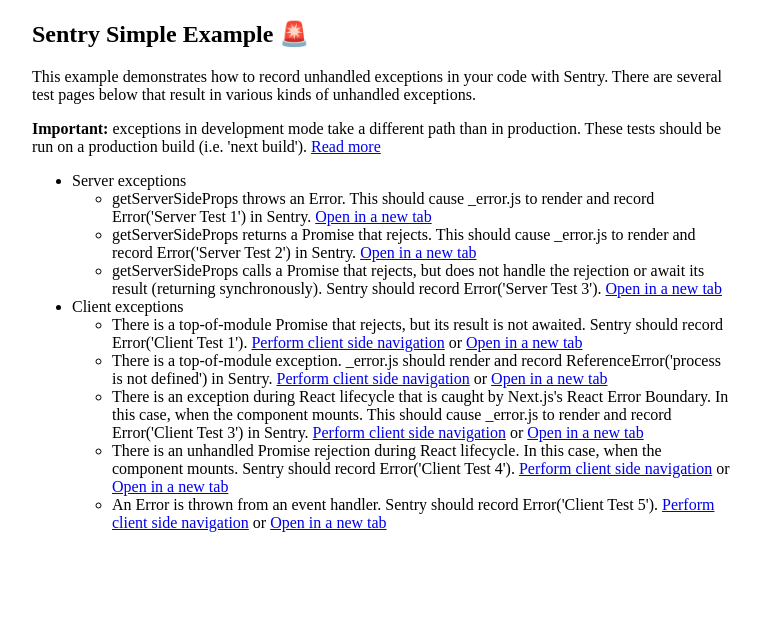
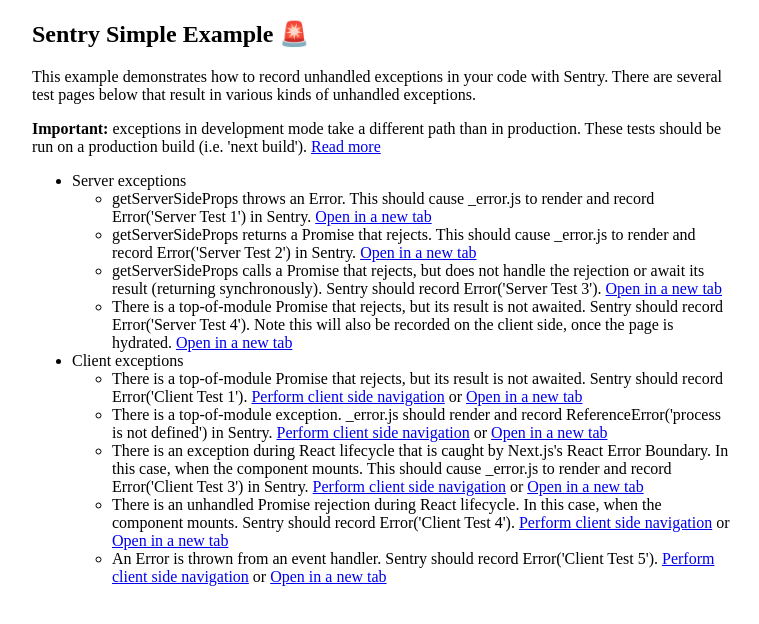
Before and after one commit to scefali/my-new-repo, a Next.js app: page / in a window 1280 px wide. Shown: the top 624 px of the page, without its empty margins (258-1017 px from the left). Built offline with nearby package versions, Linux system fonts and the light colour scheme.

Commit message:
Revert "fix"
This reverts commit f0c153eec6d65a1dc53ba5266bb4a916aa7b4212.

```diff
--- a/pages/index.js
+++ b/pages/index.js
@@ -38,6 +38,14 @@
           the rejection or await its result (returning synchronously). Sentry
           should record Error('Server Test 3').{' '}
           <a href="/server/test3" target="_blank">
+            Open in a new tab
+          </a>
+        </li>
+        <li>
+          There is a top-of-module Promise that rejects, but its result is not
+          awaited. Sentry should record Error('Server Test 4'). Note this will
+          also be recorded on the client side, once the page is hydrated.{' '}
+          <a href="/server/test4" target="_blank">
             Open in a new tab
           </a>
         </li>
```
Also changed, not shown: pages/server/test4.js (added, +12 -0 lines), 1 other file (tests, documents, lock files or other folders).
